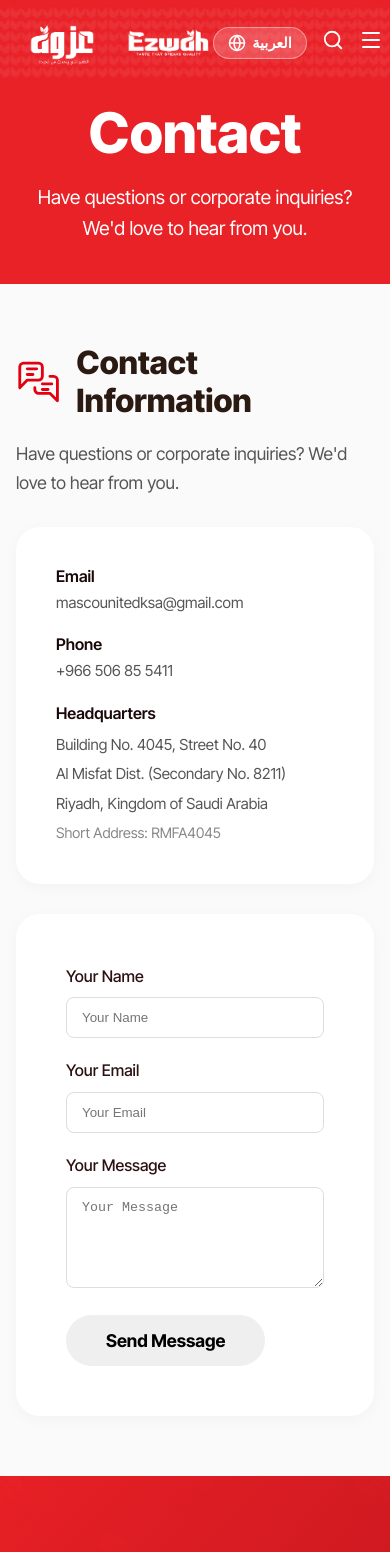
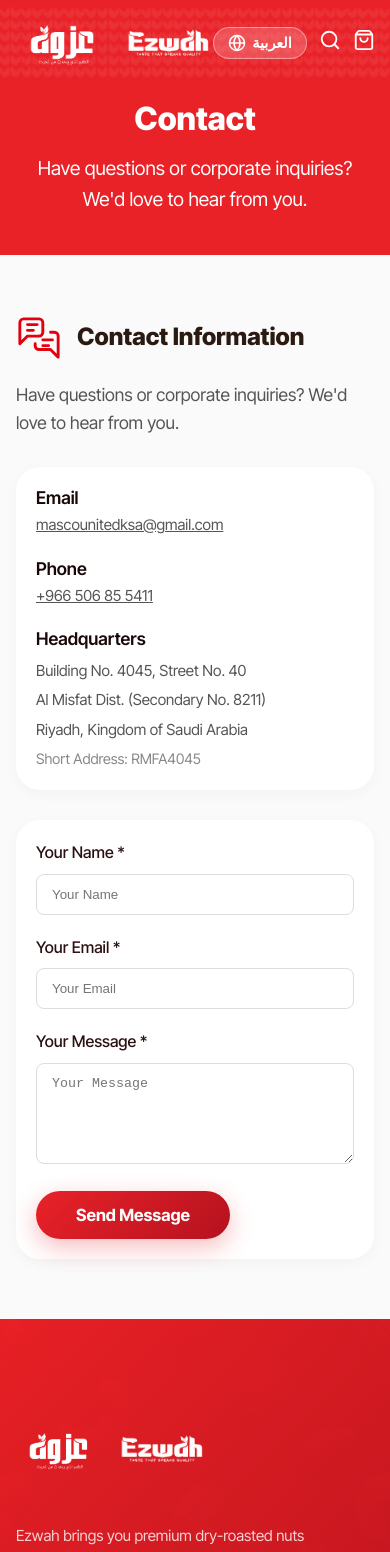
Before and after one commit to spectracreative/masco, a React (Vite) app: page /contact in a window 390 px wide. Shown: the top 1552 px of the page. Built offline with nearby package versions, Linux system fonts and the light colour scheme.

Commit message:
Comprehensive production optimization: SEO metadata, WCAG AA accessibility, route code-splitting, responsive grids (320px-2560px), and mobile touch targets

```diff
--- a/index.html
+++ b/index.html
@@ -3,11 +3,49 @@
   <head>
     <meta charset="UTF-8" />
     <link rel="icon" type="image/svg+xml" href="/images/logo.svg" />
-    <meta name="viewport" content="width=device-width, initial-scale=1.0" />
-    <link rel="preconnect" href="https://fonts.googleapis.com">
-    <link rel="preconnect" href="https://fonts.gstatic.com" crossorigin>
-    <link href="https://fonts.googleapis.com/css2?family=Inter+Tight:ital,wght@0,100..900;1,100..900&family=Readex+Pro:wght@160..700&family=Tajawal:wght@300;400;500;700;800;900&display=swap" rel="stylesheet">
-    <title>Ezwah - Taste That Speak Quality</title>
+    <meta name="viewport" content="width=device-width, initial-scale=1.0, viewport-fit=cover" />
+    <meta name="theme-color" content="#e92228" />
+    <meta name="description" content="Ezwah - Premium roasted cashews, almonds, pistachios, seeds, and dry nuts. Hand-selected, zero-oil roasted, authentic Saudi Arabian quality." />
+    <meta name="keywords" content="Ezwah, premium nuts, roasted almonds, cashews, pistachios, healthy snacks, Saudi Arabia, dry roasted nuts" />
+    <meta name="robots" content="index, follow" />
+    <link rel="canonical" href="https://ezwah-eight.vercel.app/" />
+
+    <!-- Open Graph / Facebook -->
+    <meta property="og:type" content="website" />
+    <meta property="og:url" content="https://ezwah-eight.vercel.app/" />
+    <meta property="og:title" content="Ezwah - Taste That Speaks Quality" />
+    <meta property="og:description" content="Discover Ezwah's range of premium dry-roasted nuts and seeds, crafted with zero oil and uncompromised dedication to authentic quality." />
+    <meta property="og:image" content="https://ezwah-eight.vercel.app/images/categories/almond/almond.png" />
+    <meta property="og:site_name" content="Ezwah" />
+
+    <!-- Twitter Cards -->
+    <meta name="twitter:card" content="summary_large_image" />
+    <meta name="twitter:title" content="Ezwah - Taste That Speaks Quality" />
+    <meta name="twitter:description" content="Discover Ezwah's range of premium dry-roasted nuts and seeds." />
+    <meta name="twitter:image" content="https://ezwah-eight.vercel.app/images/categories/almond/almond.png" />
+
+    <!-- Fonts Preconnect & Optimization -->
+    <link rel="preconnect" href="https://fonts.googleapis.com" />
+    <link rel="preconnect" href="https://fonts.gstatic.com" crossorigin />
+    <link href="https://fonts.googleapis.com/css2?family=Inter+Tight:ital,wght@0,100..900;1,100..900&family=Readex+Pro:wght@160..700&family=Tajawal:wght@300;400;500;700;800;900&display=swap" rel="stylesheet" />
+
+    <!-- Structured Data / Schema.org -->
+    <script type="application/ld+json">
+      {
+        "@context": "https://schema.org",
+        "@type": "Organization",
+        "name": "Ezwah",
+        "url": "https://ezwah-eight.vercel.app/",
+        "logo": "https://ezwah-eight.vercel.app/images/logo.png",
+        "description": "Crafting Premium Roasted Nuts & Seeds with Passion and Tradition",
+        "address": {
+          "@type": "PostalAddress",
+          "addressLocality": "Riyadh",
+          "addressCountry": "SA"
+        }
+      }
+    </script>
+    <title>Ezwah - Taste That Speaks Quality</title>
   </head>
   <body>
     <div id="root"></div>
--- a/src/components/Header.jsx
+++ b/src/components/Header.jsx
@@ -1,6 +1,6 @@
 import React, { useState, useEffect } from 'react';
 import { ShoppingBag, Search, Menu, X, Globe } from 'lucide-react';
-import { Link, useNavigate } from 'react-router-dom';
+import { Link, useNavigate, useLocation } from 'react-router-dom';
 import { categories } from '../data/products';
 import { useCart } from '../context/CartContext';
 import { useLanguage } from '../context/LanguageContext';
@@ -11,6 +11,7 @@ const Header = () => {
   const [searchQuery, setSearchQuery] = useState('');
   const [mobileMenuOpen, setMobileMenuOpen] = useState(false);
   const navigate = useNavigate();
+  const location = useLocation();
   const { toggleCart, cartCount } = useCart();
   const { language, toggleLanguage, t, translateCategory } = useLanguage();
 
@@ -18,8 +19,19 @@ const Header = () => {
     const handleScroll = () => {
       setScrolled(window.scrollY > 50);
     };
-    window.addEventListener('scroll', handleScroll);
+    window.addEventListener('scroll', handleScroll, { passive: true });
     return () => window.removeEventListener('scroll', handleScroll);
+  }, []);
+
+  useEffect(() => {
+    const handleKeyDown = (e) => {
+      if (e.key === 'Escape') {
+        setSearchOpen(false);
+        setMobileMenuOpen(false);
+      }
+    };
+    window.addEventListener('keydown', handleKeyDown);
+    return () => window.removeEventListener('keydown', handleKeyDown);
   }, []);
 
   const handleSearch = (e) => {
@@ -31,15 +43,26 @@ const Header = () => {
     }
   };
 
+  const isActive = (path) => {
+    if (path === '/') return location.pathname === '/';
+    return location.pathname.startsWith(path);
+  };
+
   return (
-    <header className={`header ${scrolled ? 'scrolled' : ''}`}>
+    <header className={`header ${scrolled ? 'scrolled' : ''}`} role="banner">
+      {/* Accessible Skip Link */}
+      <a href="#main-content" className="skip-link">
+        {language === 'ar' ? 'الانتقال إلى المحتوى الرئيسي' : 'Skip to main content'}
+      </a>
+
       <div className="container header-container">
         <div className="logo">
-          <Link to="/" style={{ display: 'flex', alignItems: 'center', gap: '15px' }}>
+          <Link to="/" aria-label="Ezwah Home" style={{ display: 'flex', alignItems: 'center', gap: '15px' }}>
             <img
               src="/images/logo.png"
               alt="Ezwah Arabic Logo"
               className="header-logo-ar"
+              loading="eager"
               style={{
                 height: scrolled ? '50px' : '65px',
                 filter: 'brightness(0) invert(1)',
@@ -50,6 +73,7 @@ const Header = () => {
               src="/images/logo2.png"
               alt="Ezwah English Logo"
               className="header-logo-en"
+              loading="eager"
               style={{
                 height: scrolled ? '40px' : '50px',
                 filter: 'none',
@@ -60,24 +84,55 @@ const Header = () => {
         </div>
 
         {/* Mobile Backdrop */}
-        <div className={`mobile-backdrop ${mobileMenuOpen ? 'active' : ''}`} onClick={() => setMobileMenuOpen(false)}></div>
+        <div
+          className={`mobile-backdrop ${mobileMenuOpen ? 'active' : ''}`}
+          onClick={() => setMobileMenuOpen(false)}
+          aria-hidden="true"
+        ></div>
 
+        <nav aria-label="Main Navigation" style={{ display: 'flex', alignItems: 'center' }}>
           <ul className={`nav-links ${mobileMenuOpen ? 'mobile-open' : ''}`}>
-
             <li className="mobile-menu-header">
               <div style={{ display: 'flex', alignItems: 'center', gap: '10px' }}>
                 <img src="/images/logo.png" alt="Ezwah Logo" style={{ height: '30px', filter: 'brightness(0) invert(1)' }} />
                 <img src="/images/logo2.png" alt="Ezwah Logo" style={{ height: '25px' }} />
               </div>
-            <button className="icon-btn" onClick={() => setMobileMenuOpen(false)} style={{ color: '#2A1A12' }}>
+              <button
+                className="icon-btn"
+                onClick={() => setMobileMenuOpen(false)}
+                style={{ color: '#2A1A12' }}
+                aria-label="Close menu"
+              >
                 <X size={28} />
               </button>
             </li>
 
-          <li><Link to="/" onClick={() => setMobileMenuOpen(false)}>{t('nav_home')}</Link></li>
-          <li><Link to="/about" onClick={() => setMobileMenuOpen(false)}>{t('nav_about')}</Link></li>
+            <li>
+              <Link
+                to="/"
+                className={isActive('/') ? 'active-nav-link' : ''}
+                onClick={() => setMobileMenuOpen(false)}
+              >
+                {t('nav_home')}
+              </Link>
+            </li>
+            <li>
+              <Link
+                to="/about"
+                className={isActive('/about') ? 'active-nav-link' : ''}
+                onClick={() => setMobileMenuOpen(false)}
+              >
+                {t('nav_about')}
+              </Link>
+            </li>
             <li className="dropdown-parent">
-            <Link to="/products" className="dropdown-toggle" onClick={() => setMobileMenuOpen(false)}>{t('nav_products')}</Link>
+              <Link
+                to="/products"
+                className={`dropdown-toggle ${isActive('/products') ? 'active-nav-link' : ''}`}
+                onClick={() => setMobileMenuOpen(false)}
+              >
+                {t('nav_products')}
+              </Link>
               <div className="dropdown-menu mega-menu">
                 <div className="mega-menu-grid">
                   {categories.map(cat => {
@@ -90,7 +145,7 @@ const Header = () => {
                     return (
                       <Link to={`/products/${encodeURIComponent(cat)}`} key={cat} onClick={() => setMobileMenuOpen(false)} className="mega-menu-item">
                         <div className="mega-menu-img-wrapper">
-                        <img src={bgImg} alt={cat} onError={(e) => { e.target.style.display = 'none'; }} />
+                          <img src={bgImg} alt={cat} loading="lazy" onError={(e) => { e.target.style.display = 'none'; }} />
                         </div>
                         <span style={{ fontSize: '0.95rem', fontWeight: '500', marginTop: '4px' }}>{translateCategory(cat)}</span>
                       </Link>
@@ -99,12 +154,20 @@ const Header = () => {
                 </div>
               </div>
             </li>
-          <li><Link to="/contact" onClick={() => setMobileMenuOpen(false)}>{t('nav_contact')}</Link></li>
+            <li>
+              <Link
+                to="/contact"
+                className={isActive('/contact') ? 'active-nav-link' : ''}
+                onClick={() => setMobileMenuOpen(false)}
+              >
+                {t('nav_contact')}
+              </Link>
+            </li>
           </ul>
+        </nav>
 
-        <div className="header-actions" style={{ display: 'flex', alignItems: 'center', gap: '15px' }}>
-
-          {/* Header Language Switcher Button (Single button next to search icon) */}
+        <div className="header-actions" style={{ display: 'flex', alignItems: 'center', gap: '12px' }}>
+          {/* Header Language Switcher Button */}
           <button
             onClick={toggleLanguage}
             className="lang-switch-btn"
@@ -115,26 +178,54 @@ const Header = () => {
             <span>{language === 'en' ? 'العربية' : 'English'}</span>
           </button>
 
+          {/* Search Action */}
           {searchOpen ? (
-            <form onSubmit={handleSearch} className="search-form" style={{ display: 'flex', alignItems: 'center' }}>
+            <form onSubmit={handleSearch} className="search-form" style={{ display: 'flex', alignItems: 'center' }} role="search">
               <input
                 type="text"
                 placeholder={t('nav_search_placeholder')}
                 value={searchQuery}
                 onChange={(e) => setSearchQuery(e.target.value)}
                 autoFocus
+                aria-label="Search products input"
                 style={{ padding: '8px 15px', borderRadius: '20px', border: '1px solid #ccc', outline: 'none', width: '150px' }}
               />
-              <button type="button" onClick={() => setSearchOpen(false)} style={{ background: 'none', border: 'none', marginLeft: '5px', cursor: 'pointer', fontSize: '18px', color: 'white' }}>×</button>
+              <button
+                type="button"
+                onClick={() => setSearchOpen(false)}
+                aria-label="Close search"
+                style={{ background: 'none', border: 'none', marginLeft: '5px', cursor: 'pointer', fontSize: '18px', color: 'white' }}
+              >
+                ×
+              </button>
             </form>
           ) : (
-            <button className="icon-btn" aria-label="Search" onClick={() => setSearchOpen(true)}>
+            <button className="icon-btn" aria-label="Search products" onClick={() => setSearchOpen(true)}>
               <Search size={22} />
             </button>
           )}
 
-          <button className="icon-btn d-md-none" aria-label="Menu" onClick={() => setMobileMenuOpen(true)}>
-            <Menu size={24} />
+          {/* Cart Icon Button */}
+          <button
+            className="icon-btn header-cart-btn"
+            aria-label={`Cart with ${cartCount} items`}
+            onClick={toggleCart}
+            style={{ position: 'relative' }}
+          >
+            <ShoppingBag size={22} />
+            {cartCount > 0 && (
+              <span className="cart-badge">{cartCount}</span>
+            )}
+          </button>
+
+          {/* Mobile Menu Toggle Button */}
+          <button
+            className="icon-btn d-md-none"
+            aria-label={mobileMenuOpen ? "Close Menu" : "Open Menu"}
+            aria-expanded={mobileMenuOpen}
+            onClick={() => setMobileMenuOpen(prev => !prev)}
+          >
+            {mobileMenuOpen ? <X size={24} /> : <Menu size={24} />}
           </button>
         </div>
       </div>
--- a/src/index.css
+++ b/src/index.css
@@ -207,3 +207,67 @@ p {
   border: 1px solid var(--glass-border);
   box-shadow: var(--shadow-md);
 }
+
+/* Accessibility & Focus Rings */
+.skip-link {
+  position: absolute;
+  top: -100px;
+  left: 20px;
+  background: var(--primary);
+  color: white;
+  padding: 12px 20px;
+  z-index: 10000;
+  border-radius: 8px;
+  font-weight: 700;
+  transition: top 0.2s ease;
+  text-decoration: none;
+}
+.skip-link:focus {
+  top: 10px;
+}
+
+*:focus-visible {
+  outline: 3px solid var(--primary);
+  outline-offset: 3px;
+}
+
+/* Page Loader Spinner */
+.page-spinner-container {
+  display: flex;
+  justify-content: center;
+  align-items: center;
+  min-height: 60vh;
+  width: 100%;
+}
+.page-spinner {
+  width: 48px;
+  height: 48px;
+  border: 4px solid rgba(233, 34, 40, 0.15);
+  border-top-color: var(--primary);
+  border-radius: 50%;
+  animation: spin 0.8s linear infinite;
+}
+@keyframes spin {
+  to { transform: rotate(360deg); }
+}
+
+/* Active Nav Link Indicator */
+.active-nav-link {
+  color: var(--primary) !important;
+  font-weight: 700 !important;
+}
+
+/* Touch Target Optimization */
+button, a, input, select, textarea {
+  touch-action: manipulation;
+}
+
+/* Prefers Reduced Motion */
+@media (prefers-reduced-motion: reduce) {
+  *, ::before, ::after {
+    animation-duration: 0.01ms !important;
+    animation-iteration-count: 1 !important;
+    transition-duration: 0.01ms !important;
+    scroll-behavior: auto !important;
+  }
+}
--- a/src/pages/AboutPage.jsx
+++ b/src/pages/AboutPage.jsx
@@ -45,7 +45,7 @@ const AboutPage = () => {
   const inlineLogoSrc = language === 'ar' ? '/images/logo.png' : '/images/logo2.png';
 
   return (
-    <main className="page-wrapper">
+    <main className="page-wrapper" id="main-content">
       <div className="page-header" style={{ background: 'var(--primary)', color: 'white', padding: '140px 0 60px 0', textAlign: 'center' }}>
         <div className="container">
           <h1 style={{ fontSize: 'clamp(1.8rem, 5vw, 3.5rem)', marginBottom: '15px' }}>
--- a/src/pages/ContactPage.jsx
+++ b/src/pages/ContactPage.jsx
@@ -1,15 +1,30 @@
-import React from 'react';
+import React, { useState } from 'react';
 import { motion } from 'framer-motion';
 import { useLanguage } from '../context/LanguageContext';
 
 const ContactPage = () => {
   const { t, language } = useLanguage();
+  const [formData, setFormData] = useState({ name: '', email: '', message: '' });
+  const [isSubmitting, setIsSubmitting] = useState(false);
+  const [submitSuccess, setSubmitSuccess] = useState(false);
+
+  const handleSubmit = (e) => {
+    e.preventDefault();
+    if (!formData.name || !formData.email || !formData.message) return;
+    setIsSubmitting(true);
+    setTimeout(() => {
+      setIsSubmitting(false);
+      setSubmitSuccess(true);
+      setFormData({ name: '', email: '', message: '' });
+      setTimeout(() => setSubmitSuccess(false), 5000);
+    }, 1000);
+  };
 
   return (
-    <main className="page-wrapper">
-      <div className="page-header" style={{ background: 'var(--primary)', color: 'white', padding: '140px 0 60px 0', textAlign: 'center' }}>
+    <main className="page-wrapper" id="main-content">
+      <div className="page-header" style={{ background: 'var(--primary)', color: 'white', padding: 'clamp(100px, 12vw, 140px) 0 60px 0', textAlign: 'center' }}>
         <div className="container">
-          <h1 style={{ fontSize: '3.5rem', marginBottom: '15px' }}>{t('nav_contact')}</h1>
+          <h1 style={{ fontSize: 'clamp(2rem, 5vw, 3.5rem)', marginBottom: '15px' }}>{t('nav_contact')}</h1>
           <p style={{ fontSize: '1.2rem', maxWidth: '600px', margin: '0 auto' }}>{t('contact_hero_sub')}</p>
         </div>
       </div>
@@ -25,7 +40,7 @@ const ContactPage = () => {
               transition={{ duration: 0.6 }}
             >
               <div style={{ display: 'flex', alignItems: 'center', gap: '15px', marginBottom: '20px' }}>
-                <svg width="46" height="46" viewBox="0 0 24 24" fill="none" stroke="#E3000F" strokeWidth="1.5" strokeLinecap="round" strokeLinejoin="round">
+                <svg width="46" height="46" viewBox="0 0 24 24" fill="none" stroke="#E3000F" strokeWidth="1.5" strokeLinecap="round" strokeLinejoin="round" aria-hidden="true">
                   <path d="M14 9a2 2 0 0 1-2 2H6l-4 4V4c0-1.1.9-2 2-2h8a2 2 0 0 1 2 2v5Z"/>
                   <path d="M18 9h2a2 2 0 0 1 2 2v11l-4-4h-6a2 2 0 0 1-2-2v-1"/>
                   <path d="M6 5h5"/>
@@ -33,21 +48,25 @@ const ContactPage = () => {
                   <path d="M14 13h5"/>
                   <path d="M14 16h3"/>
                 </svg>
-                <h2 style={{ fontSize: '2rem', margin: 0, color: '#2A1A12' }}>{t('contact_info_heading')}</h2>
+                <h2 style={{ fontSize: 'clamp(1.5rem, 3vw, 2rem)', margin: 0, color: '#2A1A12' }}>{t('contact_info_heading')}</h2>
               </div>
               <p style={{ color: '#555', marginBottom: '30px', lineHeight: '1.6', fontSize: '1.1rem' }}>{t('contact_hero_sub')}</p>
 
-              <div style={{ background: 'white', borderRadius: '24px', padding: '40px', boxShadow: 'var(--shadow-sm)', display: 'flex', flexDirection: 'column', gap: '20px' }}>
+              <div style={{ background: 'white', borderRadius: '24px', padding: 'clamp(20px, 4vw, 40px)', boxShadow: 'var(--shadow-sm)', display: 'flex', flexDirection: 'column', gap: '20px' }}>
                 <div>
-                  <h4 style={{ fontWeight: '600', marginBottom: '5px' }}>{t('email_label')}</h4>
-                  <p style={{ color: '#555' }}>mascounitedksa@gmail.com</p>
+                  <h3 style={{ fontSize: '1.1rem', fontWeight: '600', marginBottom: '5px' }}>{t('email_label')}</h3>
+                  <p style={{ color: '#555' }}>
+                    <a href="mailto:mascounitedksa@gmail.com" style={{ color: 'inherit', textDecoration: 'underline' }}>mascounitedksa@gmail.com</a>
+                  </p>
                 </div>
                 <div>
-                  <h4 style={{ fontWeight: '600', marginBottom: '5px' }}>{t('phone_label')}</h4>
-                  <p style={{ color: '#555', direction: 'ltr', textAlign: language === 'ar' ? 'right' : 'left' }}>+966 506 85 5411</p>
+                  <h3 style={{ fontSize: '1.1rem', fontWeight: '600', marginBottom: '5px' }}>{t('phone_label')}</h3>
+                  <p style={{ color: '#555', direction: 'ltr', textAlign: language === 'ar' ? 'right' : 'left' }}>
+                    <a href="tel:+966506855411" style={{ color: 'inherit', textDecoration: 'underline' }}>+966 506 85 5411</a>
+                  </p>
                 </div>
                 <div>
-                  <h4 style={{ fontWeight: '600', marginBottom: '10px' }}>{t('address_label')}</h4>
+                  <h3 style={{ fontSize: '1.1rem', fontWeight: '600', marginBottom: '10px' }}>{t('address_label')}</h3>
                   <p style={{ color: '#555', margin: '0 0 5px 0' }}>Building No. 4045, Street No. 40</p>
                   <p style={{ color: '#555', margin: '0 0 5px 0' }}>Al Misfat Dist. (Secondary No. 8211)</p>
                   <p style={{ color: '#555', margin: '0 0 5px 0' }}>{t('address_val')}</p>
@@ -61,25 +80,64 @@ const ContactPage = () => {
               initial={{ opacity: 0, x: 30 }}
               animate={{ opacity: 1, x: 0 }}
               transition={{ duration: 0.6, delay: 0.2 }}
-              style={{ background: 'white', borderRadius: '24px', padding: '50px', boxShadow: 'var(--shadow-sm)' }}
+              style={{ background: 'white', borderRadius: '24px', padding: 'clamp(20px, 4vw, 50px)', boxShadow: 'var(--shadow-sm)' }}
             >
-              <form style={{ display: 'flex', flexDirection: 'column', gap: '20px' }}>
+              <form onSubmit={handleSubmit} style={{ display: 'flex', flexDirection: 'column', gap: '20px' }}>
                 <div>
-                  <label style={{ display: 'block', marginBottom: '8px', fontWeight: '500' }}>{t('form_name')}</label>
-                  <input type="text" placeholder={t('form_name')} style={{ width: '100%', padding: '12px 15px', borderRadius: '8px', border: '1px solid #ddd', outline: 'none' }} />
+                  <label htmlFor="contact-name" style={{ display: 'block', marginBottom: '8px', fontWeight: '500' }}>{t('form_name')} *</label>
+                  <input
+                    id="contact-name"
+                    type="text"
+                    required
+                    autoComplete="name"
+                    value={formData.name}
+                    onChange={(e) => setFormData({ ...formData, name: e.target.value })}
+                    placeholder={t('form_name')}
+                    style={{ width: '100%', padding: '12px 15px', borderRadius: '8px', border: '1px solid #ddd', outline: 'none' }}
+                  />
                 </div>
 
                 <div>
-                  <label style={{ display: 'block', marginBottom: '8px', fontWeight: '500' }}>{t('form_email')}</label>
-                  <input type="email" placeholder={t('form_email')} style={{ width: '100%', padding: '12px 15px', borderRadius: '8px', border: '1px solid #ddd', outline: 'none' }} />
+                  <label htmlFor="contact-email" style={{ display: 'block', marginBottom: '8px', fontWeight: '500' }}>{t('form_email')} *</label>
+                  <input
+                    id="contact-email"
+                    type="email"
+                    required
+                    autoComplete="email"
+                    value={formData.email}
+                    onChange={(e) => setFormData({ ...formData, email: e.target.value })}
+                    placeholder={t('form_email')}
+                    style={{ width: '100%', padding: '12px 15px', borderRadius: '8px', border: '1px solid #ddd', outline: 'none' }}
+                  />
                 </div>
 
                 <div>
-                  <label style={{ display: 'block', marginBottom: '8px', fontWeight: '500' }}>{t('form_message')}</label>
-                  <textarea rows="5" placeholder={t('form_message')} style={{ width: '100%', padding: '12px 15px', borderRadius: '8px', border: '1px solid #ddd', outline: 'none', resize: 'vertical' }}></textarea>
+                  <label htmlFor="contact-message" style={{ display: 'block', marginBottom: '8px', fontWeight: '500' }}>{t('form_message')} *</label>
+                  <textarea
+                    id="contact-message"
+                    rows="5"
+                    required
+                    value={formData.message}
+                    onChange={(e) => setFormData({ ...formData, message: e.target.value })}
+                    placeholder={t('form_message')}
+                    style={{ width: '100%', padding: '12px 15px', borderRadius: '8px', border: '1px solid #ddd', outline: 'none', resize: 'vertical' }}
+                  ></textarea>
                 </div>
 
-                <button type="button" className="btn" style={{ alignSelf: 'flex-start', padding: '15px 40px', fontSize: '1.1rem' }}>{t('form_submit')}</button>
+                {submitSuccess && (
+                  <div role="status" style={{ padding: '12px', background: '#e6f4ea', color: '#137333', borderRadius: '8px', fontSize: '0.95rem' }}>
+                    {t('form_success')}
+                  </div>
+                )}
+
+                <button
+                  type="submit"
+                  disabled={isSubmitting}
+                  className="btn btn-primary"
+                  style={{ alignSelf: 'flex-start', padding: '14px 40px', fontSize: '1.05rem', minHeight: '44px' }}
+                >
+                  {isSubmitting ? t('form_sending') : t('form_submit')}
+                </button>
               </form>
             </motion.div>
           </div>
--- a/src/pages/HomePage.jsx
+++ b/src/pages/HomePage.jsx
@@ -118,7 +118,7 @@ const HomePage = () => {
   const { t, translateCategory, language } = useLanguage();
 
   return (
-    <main>
+    <main id="main-content">
       <Hero />
       <Features />
 
--- a/src/pages/ProductsPage.jsx
+++ b/src/pages/ProductsPage.jsx
@@ -24,7 +24,7 @@ const ProductsPage = () => {
     : `${t('category_products_subtitle')} ${translateCategory(displayCategory)}`;
 
   return (
-    <main className="page-wrapper">
+    <main className="page-wrapper" id="main-content">
       <div className="page-header" style={{ background: 'var(--primary)', color: 'white', padding: '140px 0 60px 0', textAlign: 'center' }}>
         <div className="container">
           <h1 style={{ fontSize: '3rem', marginBottom: '10px' }}>{headerTitle}</h1>
--- a/src/pages/SearchPage.jsx
+++ b/src/pages/SearchPage.jsx
@@ -24,7 +24,7 @@ const SearchPage = () => {
   });
 
   return (
-    <main className="page-wrapper">
+    <main className="page-wrapper" id="main-content">
       <div className="page-header" style={{ background: 'var(--primary)', color: 'white', padding: '140px 0 60px 0', textAlign: 'center' }}>
         <div className="container">
           <h1 style={{ fontSize: '3rem', marginBottom: '10px' }}>{t('search_results_title')}</h1>
```
Also changed, not shown: src/App.jsx (+19 -7 lines), src/pages/ProductDetailsPage.jsx (+11 -2 lines). Lines whose indentation alone changed are shown as unchanged.
